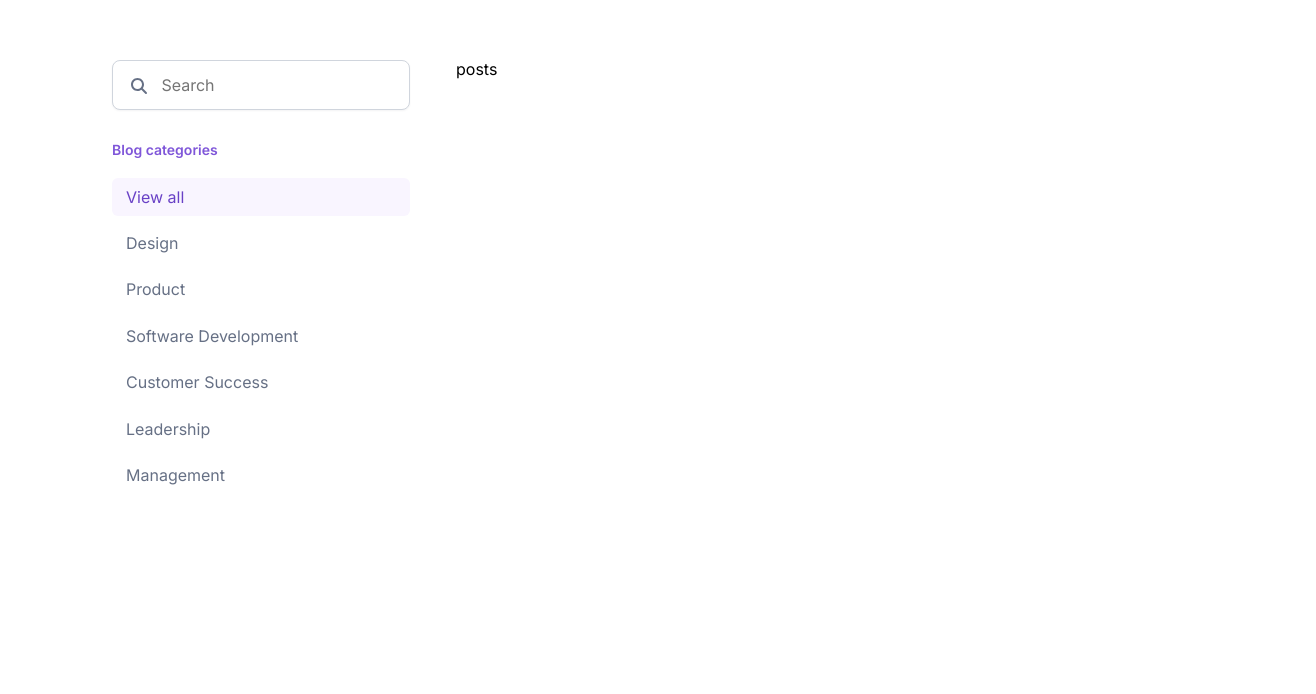
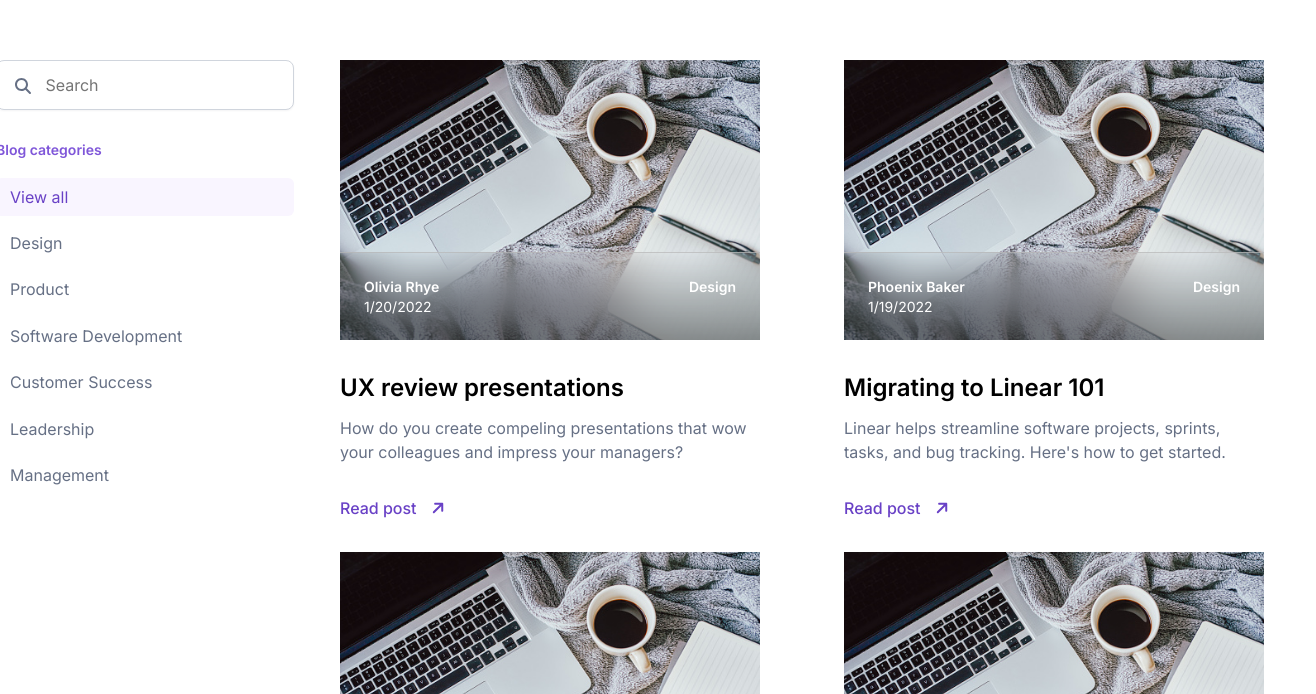
Before and after one commit to chickelit/react-blog, a React (Vite) app: page / in a window 1280 px wide. Shown: the part 568-1262 px from the top of the page, 1316 px wide, since content can reach past the window. Before the commit the page ends 1158 px from the top, so only its background shows below. Built offline with nearby package versions, Linux system fonts and the light colour scheme.

Commit message:
Finish posts section

```diff
--- a/package.json
+++ b/package.json
@@ -10,6 +10,7 @@
   },
   "dependencies": {
     "@fortawesome/fontawesome-svg-core": "^6.1.2",
+    "@fortawesome/free-regular-svg-icons": "^6.1.2",
     "@fortawesome/free-solid-svg-icons": "^6.1.2",
     "@fortawesome/react-fontawesome": "^0.2.0",
     "@stitches/react": "^1.2.8",
--- /dev/null
+++ b/src/Models/Post.ts
@@ -0,0 +1,35 @@
+export interface IPost {
+  id: number;
+  title: string;
+  description: string;
+  author: string;
+  category: string;
+  createdAt: Date;
+  cover: {
+    id: number;
+    url: string;
+  };
+}
+
+export class Post implements IPost {
+  id: number;
+  title: string;
+  description: string;
+  author: string;
+  category: string;
+  createdAt: Date;
+  cover: {
+    id: number;
+    url: string;
+  };
+
+  constructor(payload: IPost) {
+    this.id = payload.id;
+    this.title = payload.title;
+    this.description = payload.description;
+    this.author = payload.author;
+    this.category = payload.category;
+    this.createdAt = payload.createdAt;
+    this.cover = payload.cover;
+  }
+}
--- /dev/null
+++ b/src/components/Posts/Post/index.tsx
@@ -0,0 +1,42 @@
+import { faArrowRight } from "@fortawesome/free-solid-svg-icons";
+import { FontAwesomeIcon } from "@fortawesome/react-fontawesome";
+import { IPost } from "Src/Models/Post";
+import {
+  Cover,
+  CoverContainer,
+  StyledPost,
+  LabelContainer,
+  Label,
+  Category,
+  Content,
+  ReadPost,
+} from "./styles";
+
+interface IProps {
+  post: IPost;
+}
+
+export function Post({ post }: IProps) {
+  return (
+    <StyledPost>
+      <CoverContainer>
+        <Cover src={post.cover.url} />
+        <LabelContainer>
+          <Label>
+            <p className="author">{post.author}</p>
+            <p className="created-at">{post.createdAt.toLocaleDateString()}</p>
+          </Label>
+          <Category>{post.category}</Category>
+        </LabelContainer>
+      </CoverContainer>
+      <Content>
+        <h3 className="title">{post.title}</h3>
+        <p className="description">{post.description}</p>
+      </Content>
+      <ReadPost to="">
+        <p>Read post</p>
+        <FontAwesomeIcon className="icon" icon={faArrowRight} />
+      </ReadPost>
+    </StyledPost>
+  );
+}
--- /dev/null
+++ b/src/components/Posts/Post/styles.ts
@@ -0,0 +1,88 @@
+import { NavLink } from "react-router-dom";
+import { styled, theme } from "Src/stitches.config";
+
+export const StyledPost = styled("div", {
+  width: "26.25rem",
+  display: "grid",
+  gridTemplateColumns: "1fr",
+  gridTemplateRows: "17.5rem max-content",
+  gap: "2rem",
+});
+
+export const CoverContainer = styled("div", {
+  position: "relative",
+});
+
+export const Cover = styled("img", {
+  width: "100%",
+  height: "100%",
+  objectFit: "cover",
+});
+
+export const LabelContainer = styled("div", {
+  position: "absolute",
+  bottom: 0,
+  height: "5.5rem",
+  width: "100%",
+  background:
+    "linear-gradient(180deg, rgba(0, 0, 0, 0) 0%, rgba(0, 0, 0, 0.4) 100%)",
+  borderTop: "1px solid rgba(255, 255, 255, 0.5)",
+  backdropFilter: "blur(24px)",
+  padding: "1.5rem",
+  display: "grid",
+  gridTemplateColumns: "1fr max-content",
+  justifyItems: "space-between",
+});
+
+export const Label = styled("div", {
+  "p.author": {
+    color: theme.colors.$textColorLighter.value,
+    fontWeight: 600,
+    fontSize: "0.875rem",
+    lineHeight: "1.25rem",
+  },
+  "p.created-at": {
+    color: theme.colors.$textColorLighter.value,
+    fontWeight: 400,
+    fontSize: "0.875rem",
+    lineHeight: "1.25rem",
+  },
+});
+
+export const Category = styled("p", {
+  color: theme.colors.$textColorLighter.value,
+  fontWeight: 600,
+  fontSize: "0.875rem",
+  lineHeight: "1.25rem",
+});
+
+export const Content = styled("div", {
+  display: "grid",
+  width: "100%",
+  gap: "0.75rem",
+  "h3.title": {
+    fontWeight: 600,
+    fontSize: "1.5rem",
+    lineHeight: "2rem",
+  },
+  "p.description": {
+    color: theme.colors.$textColor.value,
+    fontWeight: 400,
+    fontSize: "1rem",
+    lineHeight: "1.5rem",
+  },
+});
+
+export const ReadPost = styled(NavLink, {
+  fontWeight: 500,
+  fontSize: "1rem",
+  lineHeight: "1.5rem",
+  color: theme.colors.$primaryDarker.value,
+  display: "grid",
+  gridTemplateColumns: "max-content max-content",
+  gap: "0.875rem",
+  alignItems: "center",
+  ".icon": {
+    transform: "rotate(-45deg)",
+  },
+});
--- a/src/components/Posts/index.tsx
+++ b/src/components/Posts/index.tsx
@@ -1,7 +1,11 @@
+import { Post } from "./Post";
+import { posts } from "./posts";
+import { StyledPosts } from "./styles";
+
 export function Posts() {
   return (
-    <div>
-      posts
-    </div>
+    <StyledPosts>
+      {posts.map((post) => <Post key={post.id} post={post} />)}
+    </StyledPosts>
   );
 }
--- /dev/null
+++ b/src/components/Posts/posts.ts
@@ -0,0 +1,108 @@
+import { Post } from "Src/Models/Post";
+
+export const posts = [
+  new Post({
+    id: 1,
+    title: "UX review presentations",
+    description:
+      "How do you create compeling presentations that wow your colleagues and impress your managers?",
+    author: "Olivia Rhye",
+    category: "Design",
+    cover: {
+      id: 1,
+      url: "/post-cover.jpg",
+    },
+    createdAt: new Date("01/20/2022"),
+  }),
+  new Post({
+    id: 2,
+    title: "Migrating to Linear 101",
+    description:
+      "Linear helps streamline software projects, sprints, tasks, and bug tracking. Here's how to get started.",
+    author: "Phoenix Baker",
+    category: "Design",
+    cover: {
+      id: 2,
+      url: "/post-cover.jpg",
+    },
+    createdAt: new Date("01/19/2022"),
+  }),
+  new Post({
+    id: 3,
+    title: "Building your API Stack",
+    description:
+      "The rise os RESTfl APIs has been met by a rise in tools for creating, testing, and managing them.",
+    author: "Lana Steiner",
+    category: "Design",
+    cover: {
+      id: 3,
+      url: "/post-cover.jpg",
+    },
+    createdAt: new Date("01/18/2022"),
+  }),
+  new Post({
+    id: 4,
+    title: "Bill Walsh leadership lessons",
+    description:
+      "Like to know the secrets of transforming a 2-14 team into a 3x Super Bowl winning Dynasty?",
+    author: "Alec Whitten",
+    category: "Design",
+    cover: {
+      id: 4,
+      url: "/post-cover.jpg",
+    },
+    createdAt: new Date("01/17/2022"),
+  }),
+  new Post({
+    id: 5,
+    title: "PM mental models",
+    description:
+      "Mental models are simple expressions of complex processes or relationships",
+    author: "Demi Wilkinson",
+    category: "Design",
+    cover: {
+      id: 5,
+      url: "/post-cover.jpg",
+    },
+    createdAt: new Date("01/16/2022"),
+  }),
+  new Post({
+    id: 6,
+    title: "What is Wireframing?",
+    description:
+      "Introduction to Wireframing and its Principles. Learn from the best in the industry.",
+    author: "Candice Wu",
+    category: "Design",
+    cover: {
+      id: 6,
+      url: "/post-cover.jpg",
+    },
+    createdAt: new Date("01/15/2022"),
+  }),
+  new Post({
+    id: 7,
+    title: "How collaboration makes us better designers",
+    description:
+      "Collaboration can make our teams stronger, and our individual designs better.",
+    author: "Natali Craig",
+    category: "Design",
+    cover: {
+      id: 7,
+      url: "/post-cover.jpg",
+    },
+    createdAt: new Date("01/14/2022"),
+  }),
+  new Post({
+    id: 8,
+    title: "Our top 10 Javascript frameworks to use",
+    description:
+      "JavaScript frameworks make development easy with extensive features and functionalities.",
+    author: "Drew Cano",
+    category: "Design",
+    cover: {
+      id: 8,
+      url: "/post-cover.jpg",
+    },
+    createdAt: new Date("01/13/2022"),
+  }),
+];
--- /dev/null
+++ b/src/components/Posts/styles.ts
@@ -0,0 +1,12 @@
+import { styled } from "Src/stitches.config";
+import { Container } from "../Container";
+
+export const StyledContainer = styled(Container, {
+
+})
+
+export const StyledPosts = styled("section", {
+  display: "grid",
+  gridTemplateColumns: "27.5rem 27.5rem",
+  gap: "2rem 4rem",
+});
```
Also changed, not shown: public/post-cover.jpg (added), 1 other file (tests, documents, lock files or other folders).
